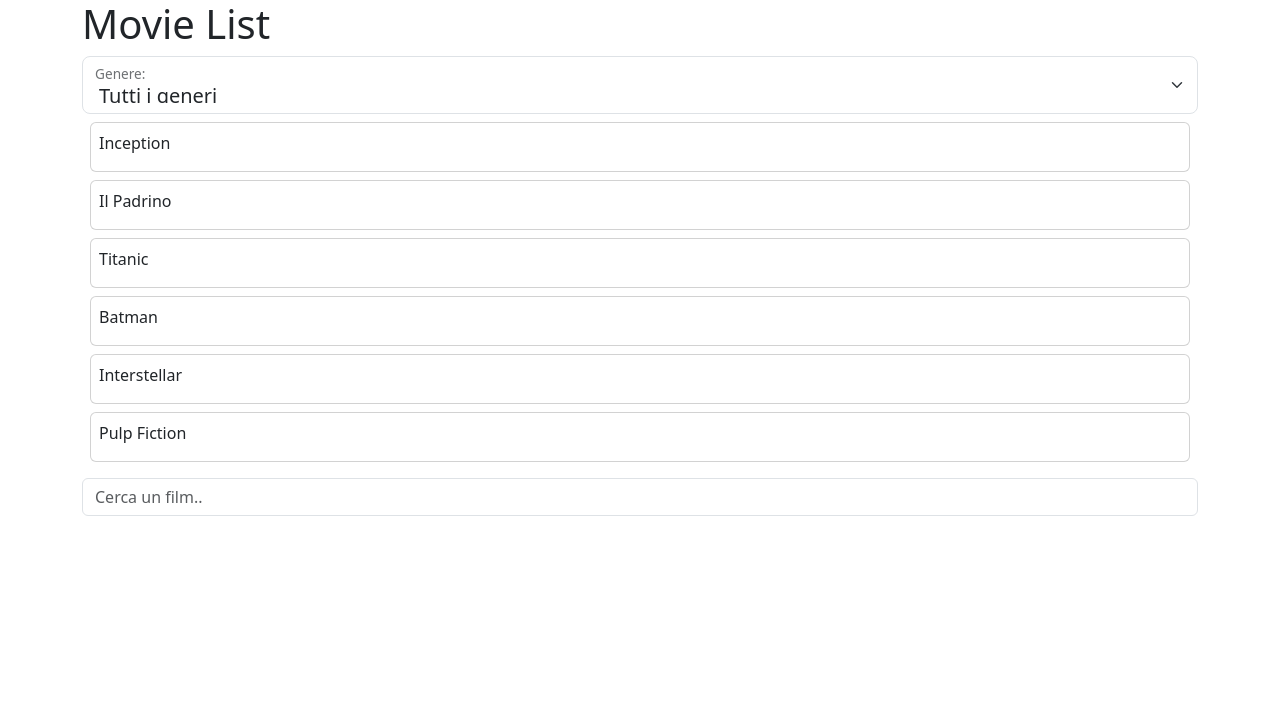
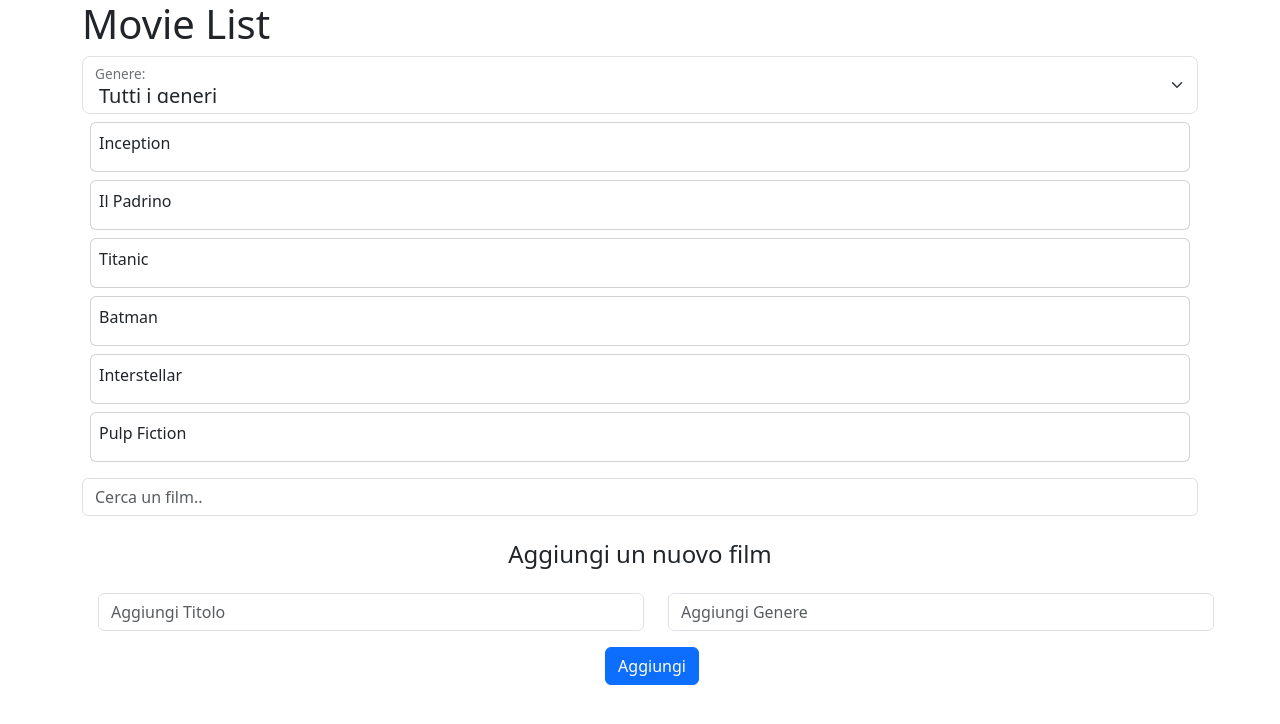
Before and after one commit to mannuccimattia/react-movie-filter, a React (Vite) app: page / in a window 1280 px wide. Shown: the top 724 px of the page. Built offline with nearby package versions, Linux system fonts and the light colour scheme.

Commit message:
[UPD] Done add new movie

```diff
--- a/src/App.jsx
+++ b/src/App.jsx
@@ -34,19 +34,35 @@
   },
 ]
 
+// empty new movie template
 const App = () => {
+  const emptyItem = {
+    id: "",
+    title: "",
+    genre: "",
+  }
+
   const [filteredMovies, setFilteredMovies] = useState(initialMovies);
   const [genre, setGenre] = useState("");
   const [search, setSearch] = useState("");
+  const [movies, setMovies] = useState(initialMovies);
+  const [newMovie, setNewMovie] = useState(emptyItem)
+
+  // get new movie id (biggest available + 1)
+  emptyItem.id = parseInt(
+    Math.max(...movies.map(movie => movie.id))
+  ) + 1
 
   // filter movies effect
   useEffect(() => {
-    let filtered = initialMovies;
+    let filtered = movies;
 
+    // filter genre
     if (genre) {
       filtered = filtered.filter(movie => movie.genre === genre);
     }
 
+    // filter title
     if (search.trim() !== '') {
       filtered = filtered.filter(movie =>
         movie.title.toLowerCase().includes(search.toLowerCase())
@@ -54,7 +70,16 @@
     }
 
     setFilteredMovies(filtered);
-  }, [initialMovies, genre, search]);
+  }, [movies, genre, search]);
+
+  // add new movie
+  const addMovie = (e) => {
+    e.preventDefault();
+    if (newMovie.title && newMovie.genre) {
+      setMovies([...movies, newMovie]);
+      setNewMovie(emptyItem);
+    }
+  }
 
   return (
     <div className="container">
@@ -103,6 +128,42 @@
           onChange={(e) => { setSearch(e.target.value) }}
         />
       </div>
+
+      {/* add new movie */}
+      <h4 className='text-center mt-4'>
+        Aggiungi un nuovo film
+      </h4>
+
+      <form onSubmit={addMovie}>
+        <div className="row">
+          <div className="col-6">
+            <input
+              type="text"
+              className='form-control m-3'
+              placeholder='Aggiungi Titolo'
+              value={newMovie.title}
+              onChange={(e) => { setNewMovie({ ...newMovie, title: e.target.value }) }}
+            />
+          </div>
+          <div className="col-6">
+            <input
+              type="text"
+              className='form-control m-3'
+              placeholder='Aggiungi Genere'
+              value={newMovie.genre}
+              onChange={(e) => { setNewMovie({ ...newMovie, genre: e.target.value }) }}
+            />
+          </div>
+          <div className="col-12 d-flex justify-content-center">
+            <button
+              className='btn btn-primary ms-4'
+              type='submit'
+            >Aggiungi</button>
+          </div>
+        </div>
+
+      </form>
+
     </div>
   )
 }
```
